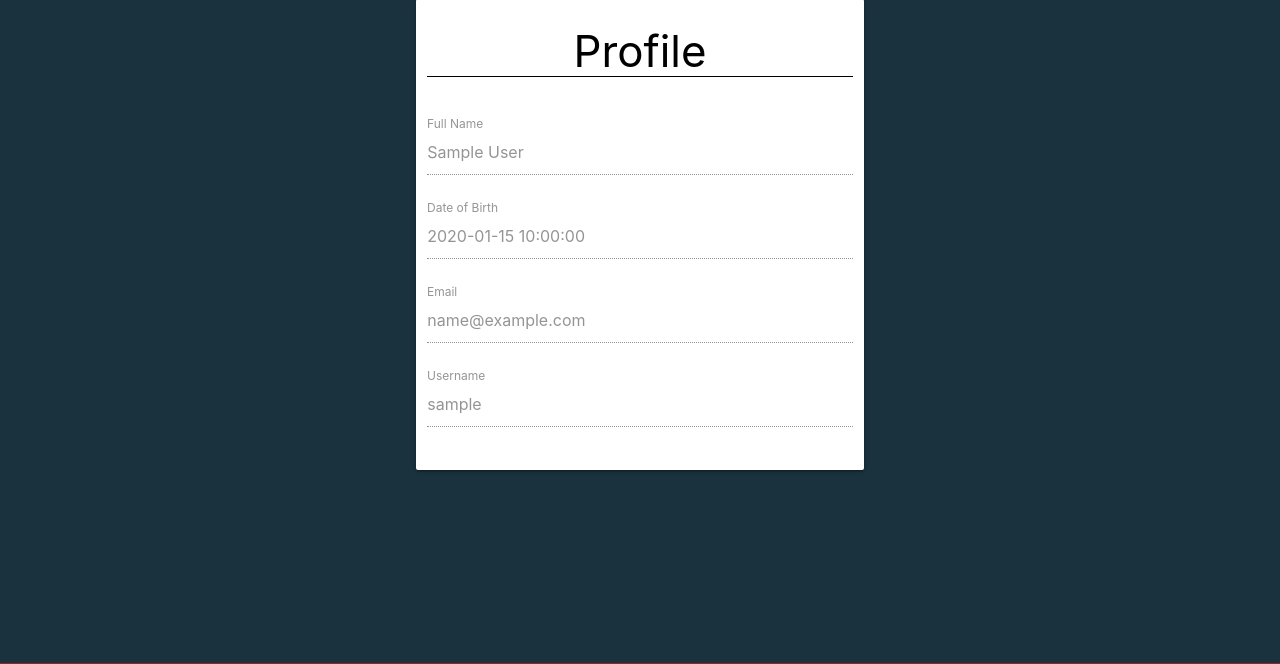
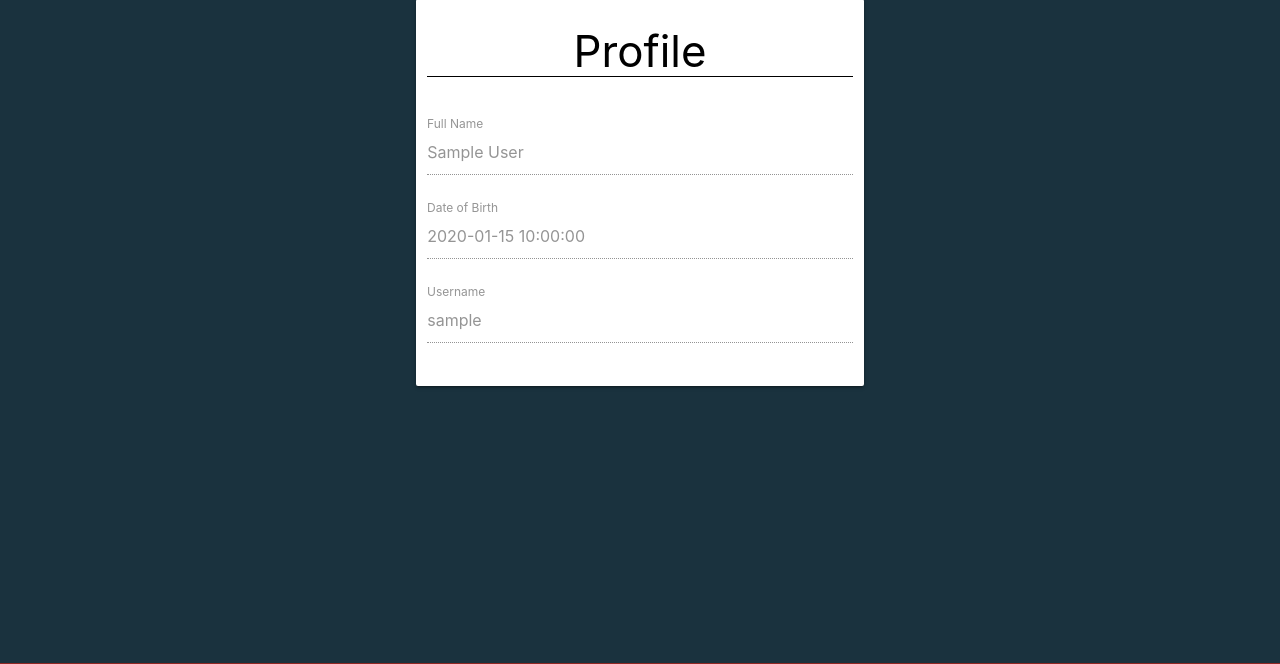
Before and after one commit to Code-Institute-Submissions/comics, a Flask app: a page that uses templates/profile.html in a window 1280 px wide. Shown: the part 73-737 px from the top of the page. Run offline with Flask 2, Linux system fonts and the light colour scheme; a database or web service that is not in the repository returns one stand-in record (values such as "Sample title"); some libraries are stand-ins or nearby versions.

Commit message:
No major changes.

```diff
--- a/templates/profile.html
+++ b/templates/profile.html
@@ -25,16 +25,18 @@ Profile
                     <input disabled value="{{ user.dob }}" id="dob" type="text">
                     <label for="dob">Date of Birth</label>
                 </div>
-                <div class="input-field col s12">
-                    <input disabled value="{{ user.email}}" id="email" type="text">
-                    <label for="email">Email</label>
-                </div>
+                {% if session.username == user.username %}
+                    <div class="input-field col s12">
+                        <input disabled value="{{ user.email}}" id="email" type="text">
+                        <label for="email">Email</label>
+                    </div>
+                {% endif %}
                 <div class="input-field col s12">
                     <input disabled value="{{ user.username }}" id="username" type="text">
                     <label for="username">Username</label>
                 </div>
             </div>
-            {% if session.username%}
+            {% if session.username %}
                 <!--Allows moderators to grant moderator status to others-->
                 {% if session.moderator == "yes" %}
                     <form class="center-align" method="POST" action="{{ url_for('moderator', username=user.username) }}">
```
Also changed, not shown: README.md.
